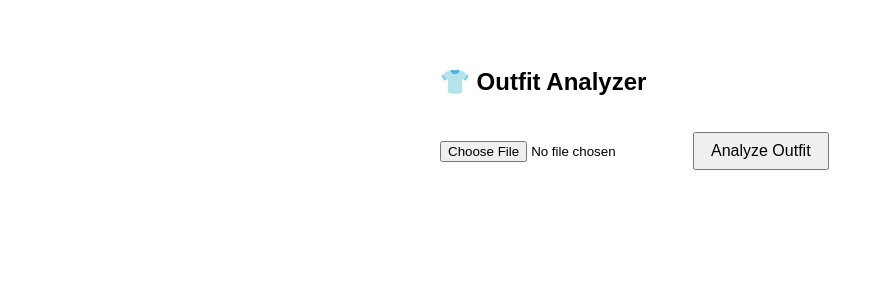
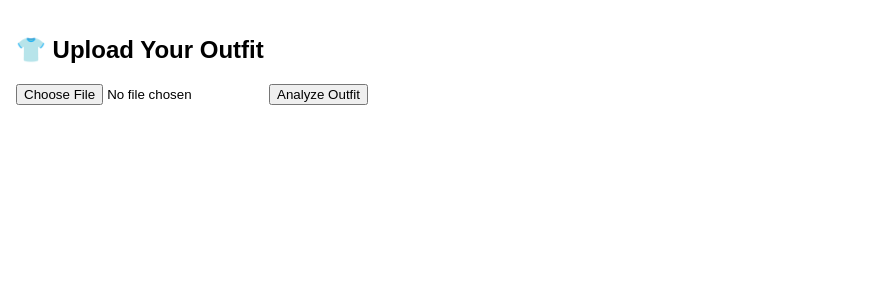
Before and after one commit to RounakAmre/outfit-gen, a React (Create React App) app: page / in a window 1280 px wide. Both pictures are taken after a click on the button "Continue". Shown: the top 300 px of the page, without its empty margins (0-876 px from the left). Built offline with nearby package versions, Linux system fonts and the light colour scheme.

Commit message:
Update UI for preset/context input and backend analysis

```diff
--- a/src/App.css
+++ b/src/App.css
@@ -38,8 +38,7 @@
   }
 }
 
-/* ----------------------------- */
-/* 👇 Additional styling for form */
+/* -------- Added styling for preset popup form -------- */
 
 .popup {
   max-width: 420px;
@@ -78,4 +77,64 @@
   width: 100%;
 }
 
-/* -------------------------------- */
+/* -------- Styling for image upload and result UI -------- */
+
+.upload-container {
+  max-width: 500px;
+  margin: 2rem auto;
+  text-align: left;
+}
+
+.file-input {
+  display: block;
+  margin: 1rem auto;
+}
+
+.preview-section {
+  margin-top: 1rem;
+}
+
+.preview-image {
+  width: 100%;
+  border-radius: 10px;
+  margin-bottom: 1rem;
+}
+
+.context-info {
+  display: flex;
+  flex-direction: column;
+  gap: 0.75rem;
+  margin-bottom: 1rem;
+}
+
+.analyze-button {
+  display: block;
+  margin: 1rem auto;
+  padding: 0.75rem 1.25rem;
+  background-color: #007bff;
+  color: white;
+  font-size: 1rem;
+  border: none;
+  border-radius: 5px;
+  cursor: pointer;
+}
+
+.analyze-button:hover {
+  background-color: #0056b3;
+}
+
+.result-card {
+  background: #f4f4f4;
+  border-radius: 10px;
+  padding: 1rem;
+  margin-top: 2rem;
+  box-shadow: 0 2px 10px rgba(0, 0, 0, 0.1);
+}
+
+.result-card h3 {
+  margin-bottom: 0.5rem;
+}
+
+.result-card ul {
+  padding-left: 1.25rem;
+}
--- a/src/components/ImageUpload.jsx
+++ b/src/components/ImageUpload.jsx
@@ -52,33 +52,27 @@ function ImageUpload({ presetData }) {
   };
 
   return (
-    <div style={{ padding: "2rem", maxWidth: "400px", margin: "auto" }}>
-      <h2>👕 Outfit Analyzer</h2>
+    <div className="upload-container">
+      <h2>👕 Upload Your Outfit</h2>
 
-      {isMobile ? (
-        <input
-          type="file"
-          accept="image/*"
-          capture="environment"
-          onChange={handleFileChange}
-        />
-      ) : (
-        <input
-          type="file"
-          accept="image/*"
-          onChange={handleFileChange}
-        />
-      )}
+      <input
+        type="file"
+        accept="image/*"
+        capture={isMobile ? "environment" : undefined}
+        onChange={handleFileChange}
+        className="file-input"
+      />
 
       {image && (
-        <div style={{ marginTop: "1rem" }}>
+        <div className="preview-section">
           <img
             src={URL.createObjectURL(image)}
             alt="preview"
-            style={{ width: "100%", borderRadius: "8px" }}
+            className="preview-image"
           />
-          <div style={{ marginTop: "1rem" }}>
-            <h3>Context Info</h3>
+
+          <div className="context-info">
+            <h3>📋 Context Info</h3>
             <select onChange={e => setContext({ ...context, occasion: e.target.value })}>
               <option value="">Occasion</option>
               <option>Casual</option>
@@ -86,14 +80,14 @@ function ImageUpload({ presetData }) {
               <option>Formal</option>
               <option>Party</option>
             </select>
-            <select onChange={e => setContext({ ...context, weather: e.target.value })} style={{ marginLeft: "8px" }}>
+            <select onChange={e => setContext({ ...context, weather: e.target.value })}>
               <option value="">Weather</option>
               <option>Sunny</option>
               <option>Rainy</option>
               <option>Cloudy</option>
               <option>Snowy</option>
             </select>
-            <select onChange={e => setContext({ ...context, temperature: e.target.value })} style={{ marginLeft: "8px" }}>
+            <select onChange={e => setContext({ ...context, temperature: e.target.value })}>
               <option value="">Temperature (optional)</option>
               <option>Hot</option>
               <option>Warm</option>
@@ -104,33 +98,26 @@ function ImageUpload({ presetData }) {
         </div>
       )}
 
-      <button
-        onClick={handleUpload}
-        style={{
-          marginTop: "1rem",
-          padding: "0.5rem 1rem",
-          fontSize: "16px",
-          cursor: "pointer",
-        }}
-      >
+      <button onClick={handleUpload} className="analyze-button">
         {loading ? "Analyzing..." : "Analyze Outfit"}
       </button>
 
       {result && (
-        <div style={{ marginTop: "1rem" }}>
+        <div className="result-card">
           {result.error ? (
             <p style={{ color: "red" }}>{result.error}</p>
           ) : (
-            <div>
-              <p><strong>Detected:</strong> {result.article}</p>
+            <>
+              <h3>🧠 Analysis Result</h3>
+              <p><strong>Detected Item:</strong> {result.article}</p>
               <p><strong>Color:</strong> {result.color}</p>
-              <p><strong>Outfit Suggestions (complementing your {result.article.toLowerCase()}):</strong></p>
+              <h4>🎨 Suggested Outfit Combinations</h4>
               <ul>
                 {result.suggestions.map((s, i) => (
-                  <li key={i}>{s}</li>
+                  <li key={i}>👗 {s}</li>
                 ))}
               </ul>
-            </div>
+            </>
           )}
         </div>
       )}
```
